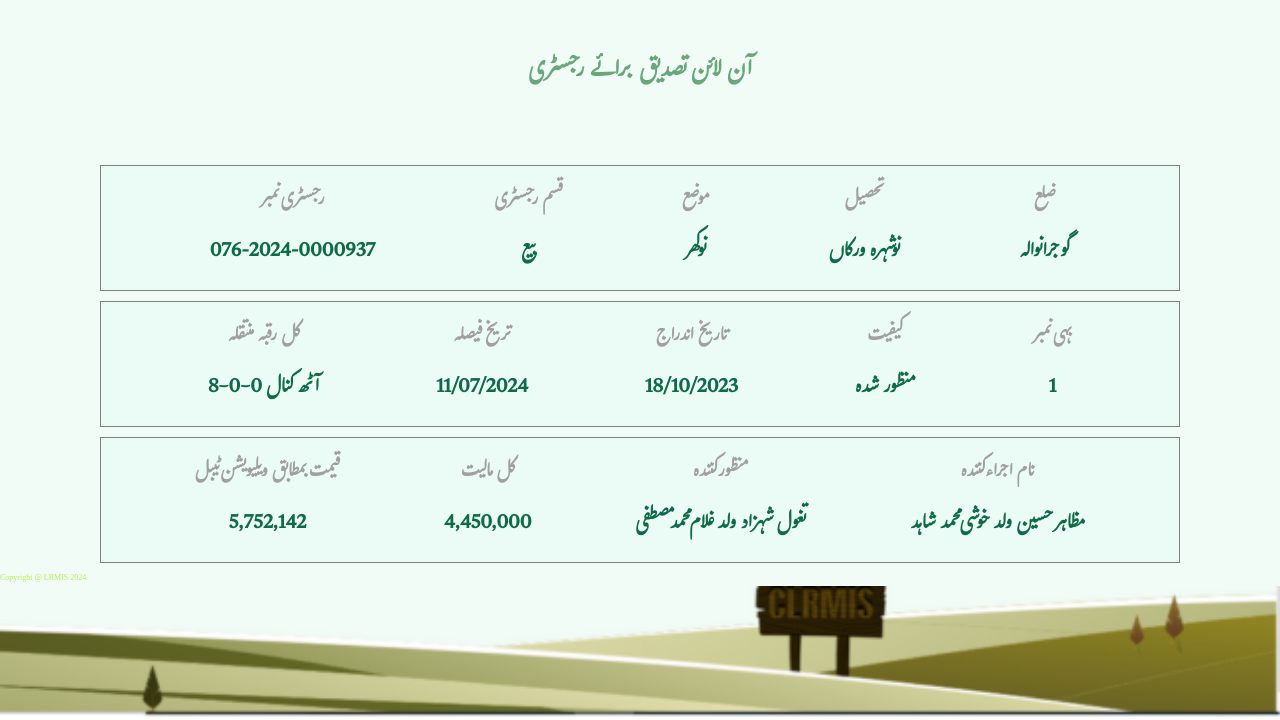
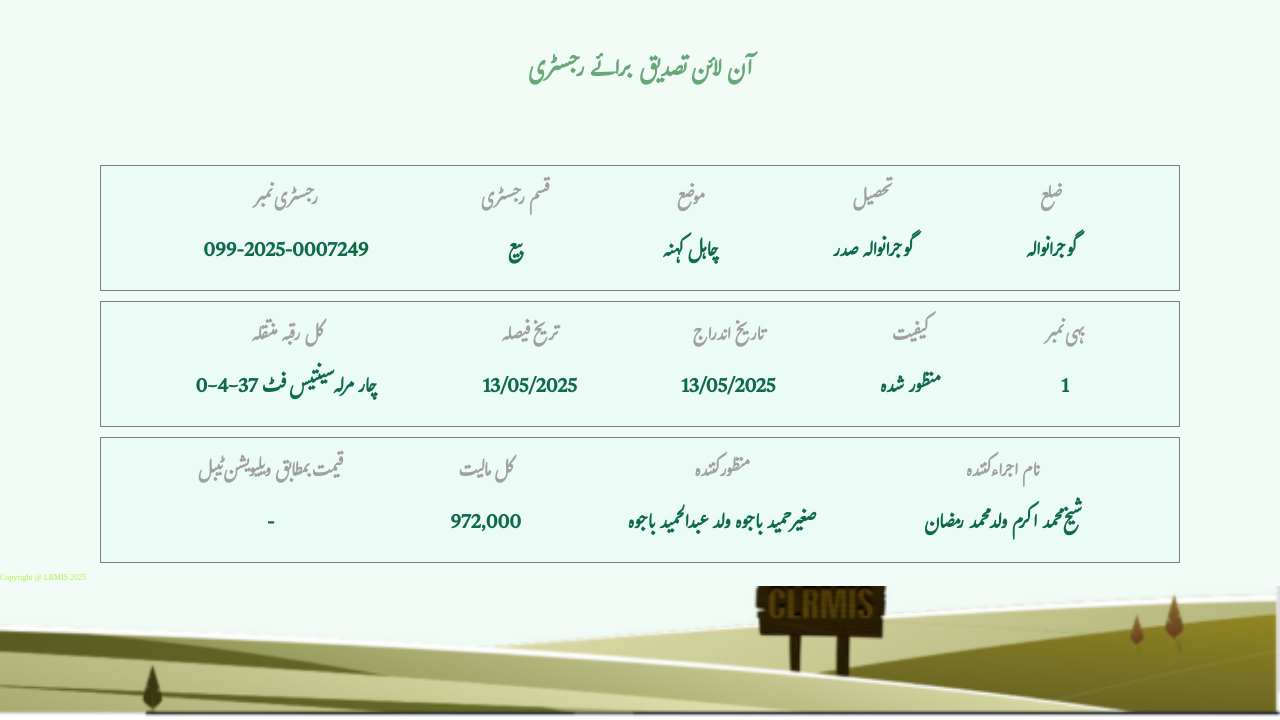
Before and after one commit to punjabzameen/Punjab65, a plain HTML site: page index.html in a window 1280 px wide. Shown: the part 80-800 px from the top of the page. Drawn offline with Linux system fonts and the light colour scheme.

Commit message:
Update index.html

```diff
--- a/index.html
+++ b/index.html
@@ -32,7 +32,7 @@
             <div class="item text1">
                 <h3>رجسٹری نمبر
                 </h3>
-                <p>076-2024-0000937
+                <p>099-2025-0007249
                 </p>
             </div>
             <div class="item text2"><h3>قسم رجسٹری
@@ -42,13 +42,13 @@
             <div class="item text3">
                 <h3>موضع
                 </h3>
-                <p>نوکھر
+                <p>چاہل کہنہ
                 </p>
             </div>
             <div class="item text4">
                 <h3>تحصیل
                 </h3>
-                <p>نوشہرہ ورکاں
+                <p>گوجرانوالہ صدر
                 </p>
             </div>
             <div class="item text5">
@@ -63,18 +63,18 @@
             <div class="item text1">
                 <h3>کل رقبہ منتقلہ
                 </h3>
-                <p>8-0-0 آٹھ کنال
+                <p>0-4-37 چار مرلہ سینتیس فٹ
                 </p>
             </div>
             <div class="item text2"><h3>تریخ فیصلہ
 
             </h3>
-            <p>11/07/2024
+            <p>13/05/2025
             </p></div>
             <div class="item text3">
                 <h3>تاریخ اندراج
                 </h3>
-                <p>18/10/2023
+                <p>13/05/2025
                 </p>
             </div>
             <div class="item text4">
@@ -95,23 +95,23 @@
             <div class="item text1">
                 <h3>قیمت بمطابق ویلیویشن ٹیبل
                 </h3>
-                <p>5,752,142
+                <p>-
                 </p>
             </div>
             <div class="item text2"><h3>کل مالیت
             </h3>
-            <p>4,450,000
+            <p>972,000
             </p></div>
             <div class="item text3">
                 <h3>منظور کنندہ
                 </h3>
-                <p>تغول شہزاد ولد غلام محمد مصطفی
+                <p>صغیر حمید باجوہ ولد عبدالحمید باجوہ
                 </p>
             </div>
             <div class="item text4">
                 <h3>نام اجراء کنندہ
                 </h3>
-                <p>مظاہر حسین ولد خوشی محمد شاہد
+                <p>شیخ محمد اکرم ولد محمد رمضان
                 </p>
             </div>
 
@@ -120,7 +120,7 @@
     </section>
     <!-- ----------------- Inage section------------------ -->
      <div class="bottom_img">
-        Copyright @ LRMIS 2024
+        Copyright @ LRMIS 2025
 
      </div>
      <!-- <div class="main">
```
